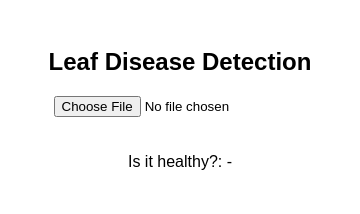
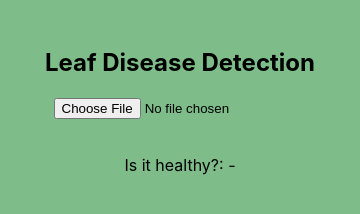
Before and after one commit to CarlBaines/EnterpriseProjectApp, an Electron app: page frontend/pages/aidetector.html in a window 360 px wide. Drawn offline with Linux system fonts and the light colour scheme.

Commit message:
added a style sheet

```diff
--- a/frontend/pages/aidetector.html
+++ b/frontend/pages/aidetector.html
@@ -3,26 +3,7 @@
 <head>
   <meta charset="UTF-8">
   <title>Average Color Picker</title>
-  <style>
-    body {
-      font-family: Arial, sans-serif;
-      text-align: center;
-      padding: 20px;
-    }
-    img {
-      max-width: 300px;
-      margin-top: 20px;
-      display: block;
-      margin-left: auto;
-      margin-right: auto;
-    }
-    #colorBox {
-      width: 100px;
-      height: 100px;
-      margin: 20px auto;
-      border: 1px solid #000;
-    }
-  </style>
+    <link rel="stylesheet" href="../styles/ai.css" />
 </head>
 <body>
 
--- /dev/null
+++ b/frontend/styles/ai.css
@@ -0,0 +1,29 @@
+:root {
+    --primary-color: #7ebc89;
+    --background-color: #000000;
+    --text-color: #333;
+    --base-font-size: 16px;
+    --app-icon-size: 200px;
+}
+
+body {
+    background-color: #f6f1de;
+    background-color: var(--primary-color);
+    font-family: "Inter", sans-serif;
+    text-align: center;
+    padding: 20px;
+    font-size: var(--base-font-size);
+}
+img {
+    max-width: 300px;
+    margin-top: 20px;
+    display: block;
+    margin-left: auto;
+    margin-right: auto;
+}
+#colorBox {
+    width: 100px;
+    height: 100px;
+    margin: 20px auto;
+    border: 1px solid #000;
+}
```
